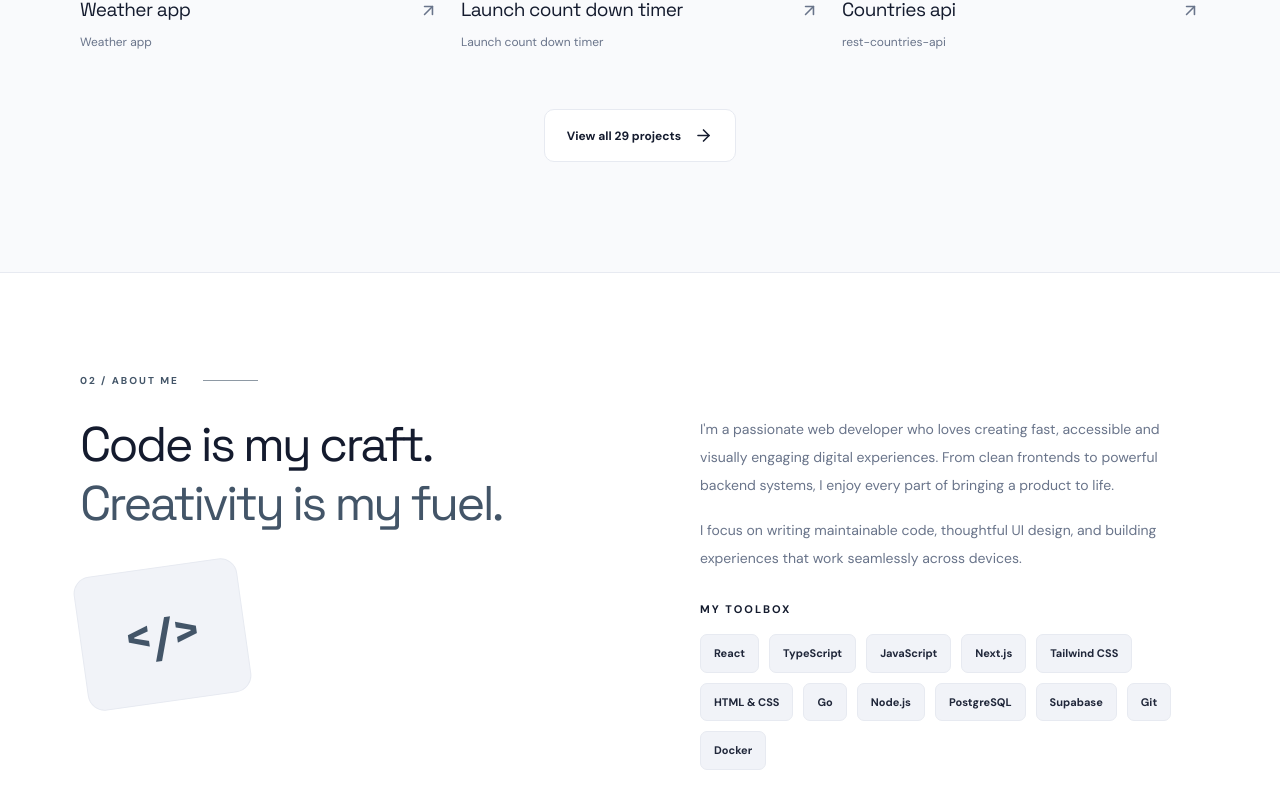
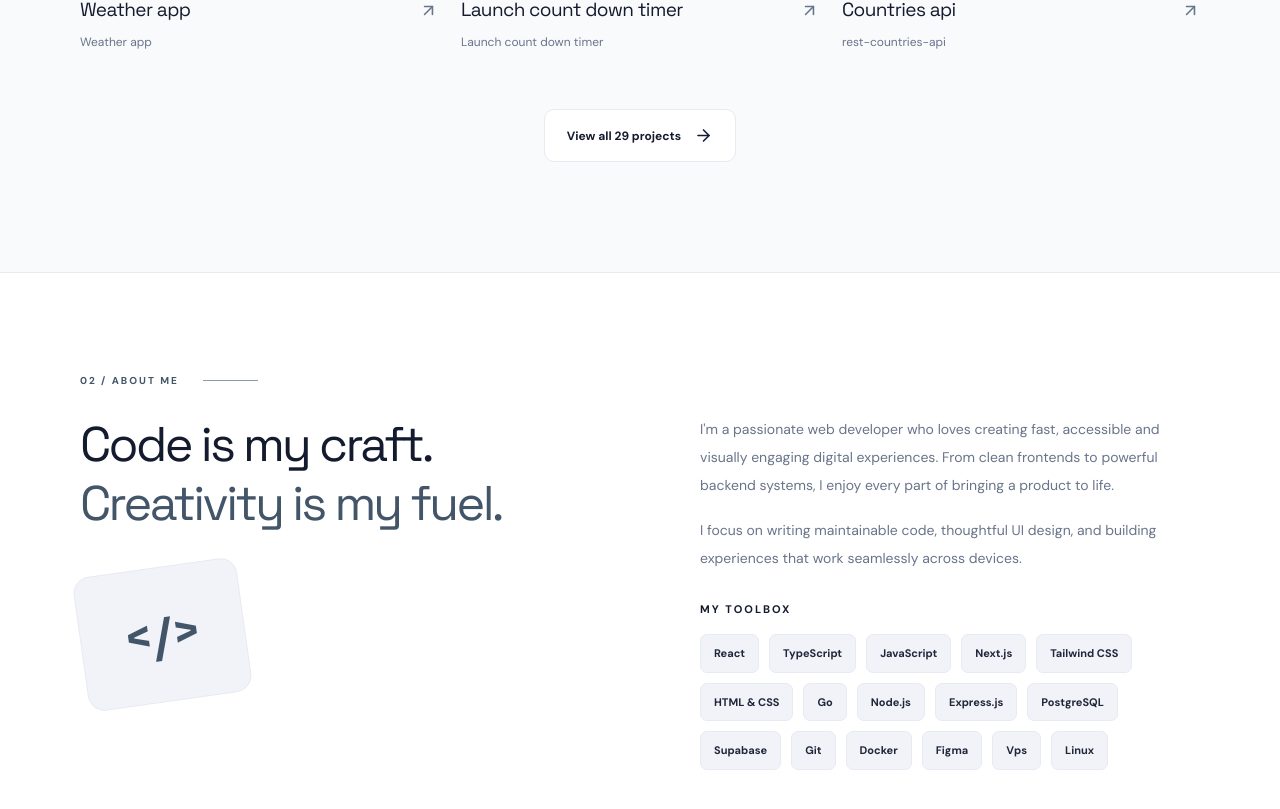
Before and after one commit to yehudahason/portfolio, a React (Vite) app: page / in a window 1280 px wide. Shown: the part 1915-2724 px from the top of the page. Built offline with nearby package versions, Linux system fonts and the light colour scheme.

Commit message:
adding skills

```diff
--- a/src/App.tsx
+++ b/src/App.tsx
@@ -33,6 +33,24 @@ const social = {
   email: "yehudaxt@gmail.com",
 };
 
+const skills = [
+  "React",
+  "TypeScript",
+  "JavaScript",
+  "Next.js",
+  "Tailwind CSS",
+  "HTML & CSS",
+  "Go",
+  "Node.js",
+  "Express.js",
+  "PostgreSQL",
+  "Supabase",
+  "Git",
+  "Docker",
+  "Figma",
+  "Vps",
+  "Linux",
+];
 export default function App() {
   const [dark, setDark] = useState(() => {
     try {
@@ -251,7 +269,8 @@ export default function App() {
             <span className="stat-separator" />
             <div>
               <strong>
-                10<span>+</span>
+                {skills.length}
+                <span>+</span>
               </strong>
               <p>Technologies used</p>
             </div>
@@ -377,20 +396,7 @@ export default function App() {
                 </p>
                 <h3>MY TOOLBOX</h3>
                 <div className="skills">
-                  {[
-                    "React",
-                    "TypeScript",
-                    "JavaScript",
-                    "Next.js",
-                    "Tailwind CSS",
-                    "HTML & CSS",
-                    "Go",
-                    "Node.js",
-                    "PostgreSQL",
-                    "Supabase",
-                    "Git",
-                    "Docker",
-                  ].map((skill) => (
+                  {skills.map((skill) => (
                     <span key={skill}>{skill}</span>
                   ))}
                 </div>
```
